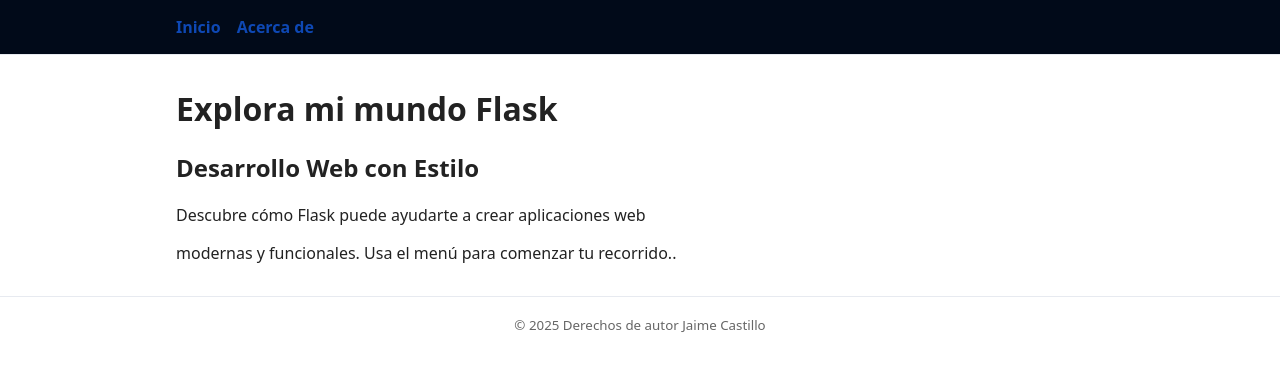
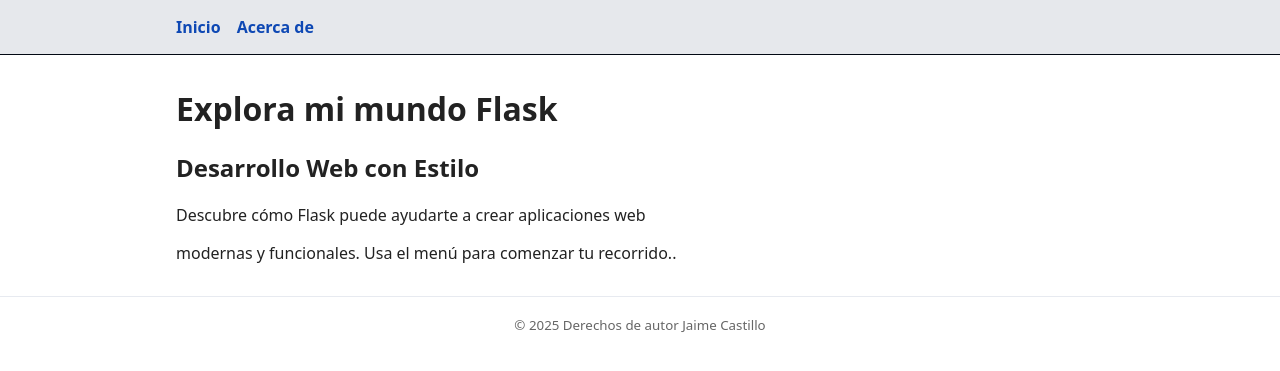
Before and after one commit to JaimeFc/PROYECTO-FLASK, a Flask app: page / in a window 1280 px wide. Shown: the top 371 px of the page. Run offline with Flask 3, Linux system fonts and the light colour scheme.

Commit message:
actualizado

```diff
--- a/static/styles.css
+++ b/static/styles.css
@@ -2,7 +2,7 @@
 
 * { box-sizing: border-box; }
 body { margin: 0; font-family: system-ui, -apple-system, Segoe UI, Roboto, Arial, sans-serif; color: #222; }
-.site-header { background: #010a19; border-bottom: 1px solid #e7eaf0; }
+.site-header { background: #e6e8ec; border-bottom: 1px solid #020813; }
 .nav { display: flex; gap: 1rem; padding: 1rem; max-width: 960px; margin: 0 auto; }
 .nav a { text-decoration: none; color: var(--accent); font-weight: 600; }
 .nav a:hover { text-decoration: underline; }
```
